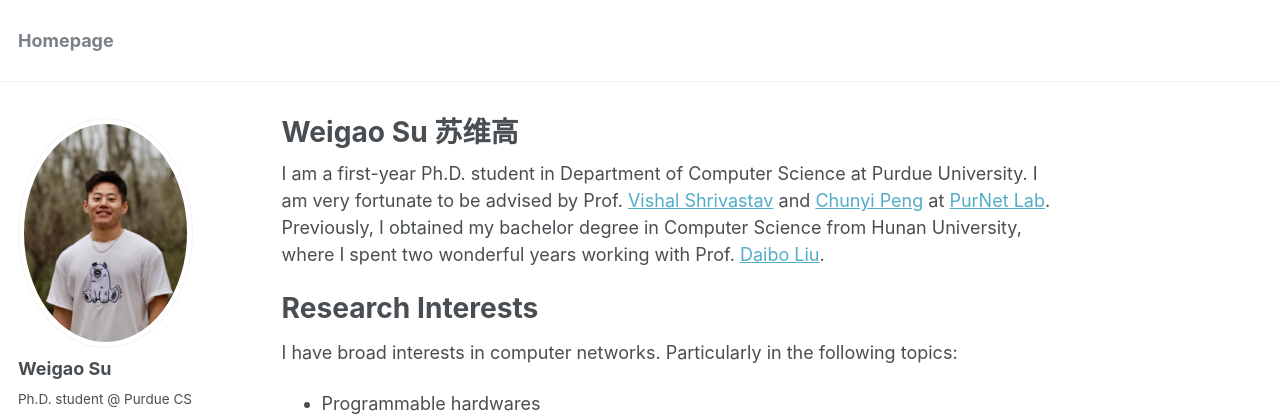
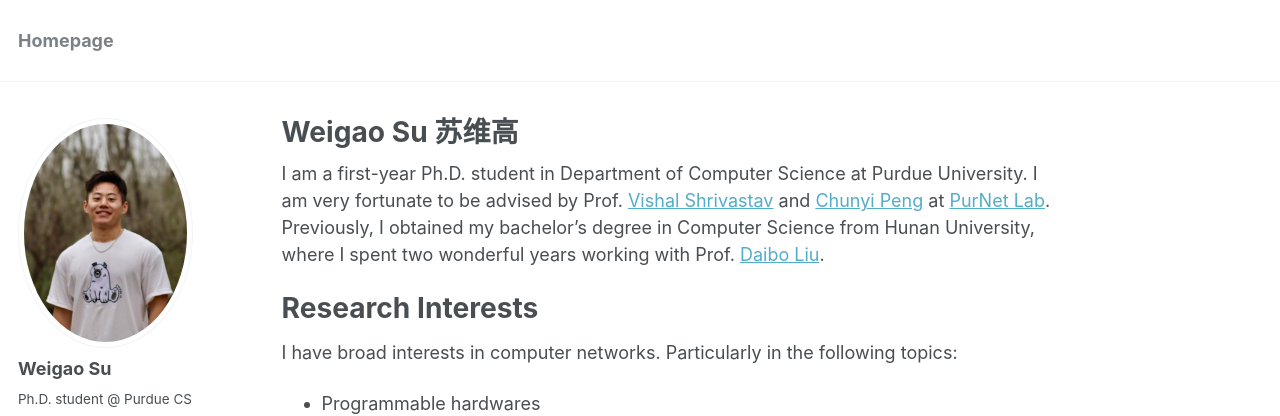
Before and after one commit to wegul/wegul.github.io, a Jekyll site: the page built from _pages/about.md, in a window 1280 px wide and 1204 px high. Shown: the top 416 px of the window. Built offline with Jekyll 4.4.1, drawn with Linux system fonts in a browser that asks for light colours.

```diff
--- a/_pages/about.md
+++ b/_pages/about.md
@@ -9,7 +9,7 @@ redirect_from:
 ---
 
 I am a first-year Ph.D. student in Department of Computer Science at Purdue University. I am very fortunate to be advised by Prof. [Vishal Shrivastav](https://web.ics.purdue.edu/~vshriva/) and [Chunyi Peng](https://www.cs.purdue.edu/homes/chunyi/) at [PurNet Lab](https://gitlab.com/purnet-lab/purnet-lab.gitlab.io/-/wikis/home).
-Previously, I obtained my bachelor degree in Computer Science from Hunan University, where I spent two wonderful years working with Prof. [Daibo Liu](https://sites.google.com/site/dbliuuestc/).
+Previously, I obtained my bachelor's degree in Computer Science from Hunan University, where I spent two wonderful years working with Prof. [Daibo Liu](https://sites.google.com/site/dbliuuestc/).
 <!-- This is my [CV](https://github.com/wegul/wegul/raw/main/files/weigaosu_CV.pdf). -->
 
 <!-- *I will join Purdue University in 2022Fall for Ph.D. study. Boiler Up!!!* -->
```
